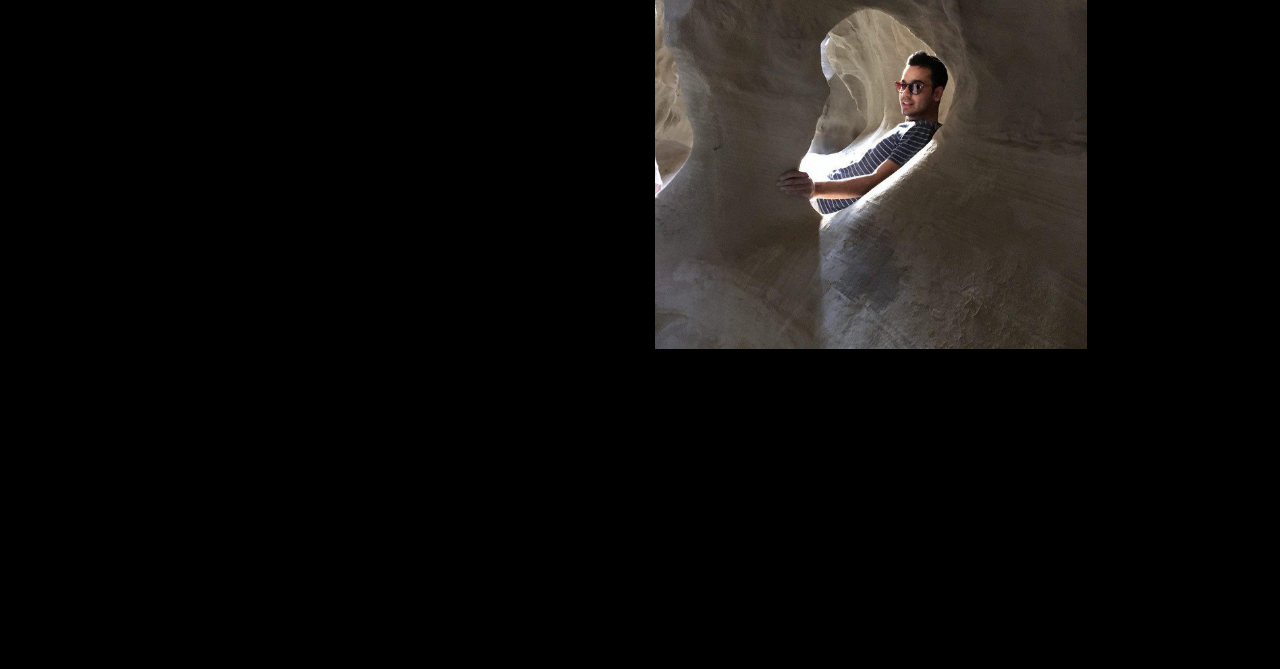
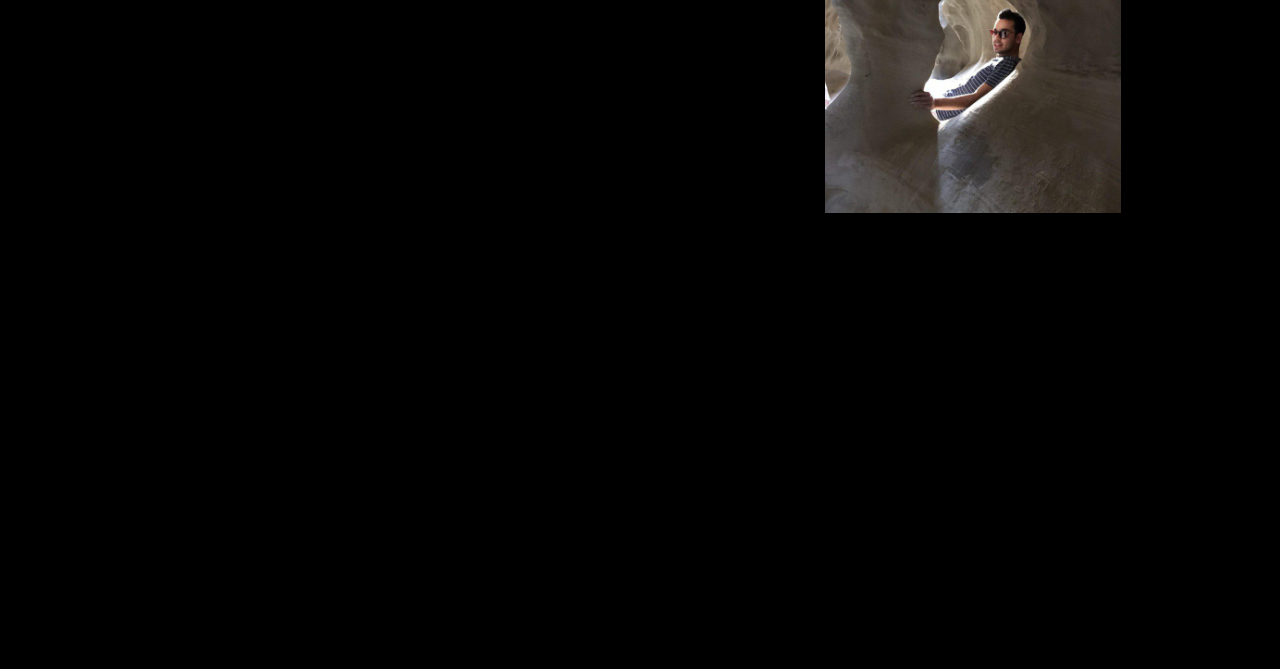
Before and after one commit to Navidda/navidda.github.io, a plain HTML site: page index.html in a window 1280 px wide. Shown: the part 131-800 px from the top of the page. Drawn offline with Linux system fonts and the light colour scheme.

Commit message:
set min-width

```diff
--- a/index.html
+++ b/index.html
@@ -11,13 +11,13 @@
 <body>
   <div class="container my-5">
     <div class="row">
-      <div class="col">
+      <div class="col" style="min-width: 600px;">
         <h1>Navid Rahimi Danesh</h1>
         <p>
           You can download my CV <a href="https://github.com/Navidda/resume/raw/master/Resume%20CV.pdf">here</a>
         </p>
       </div>
-      <div class="col">
+      <div class="col" style="min-width: 200px; max-width: 400px;">
         <img src="img/photo.jpeg" class="img-fluid" width="80%">
       </div>
     </div>
```
